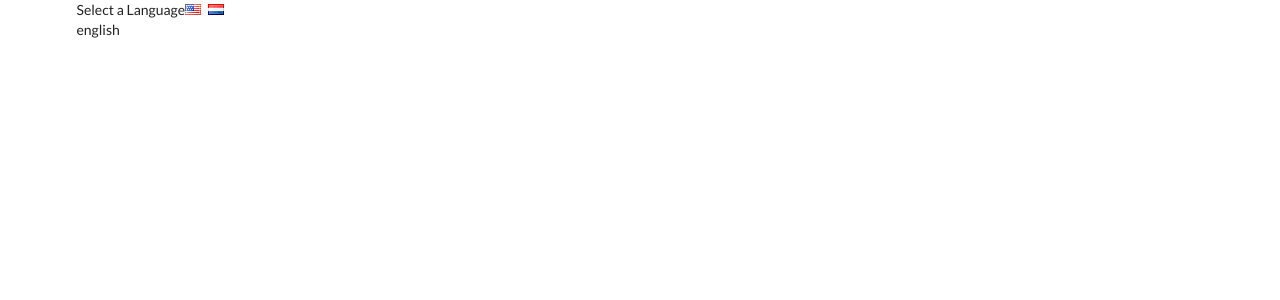
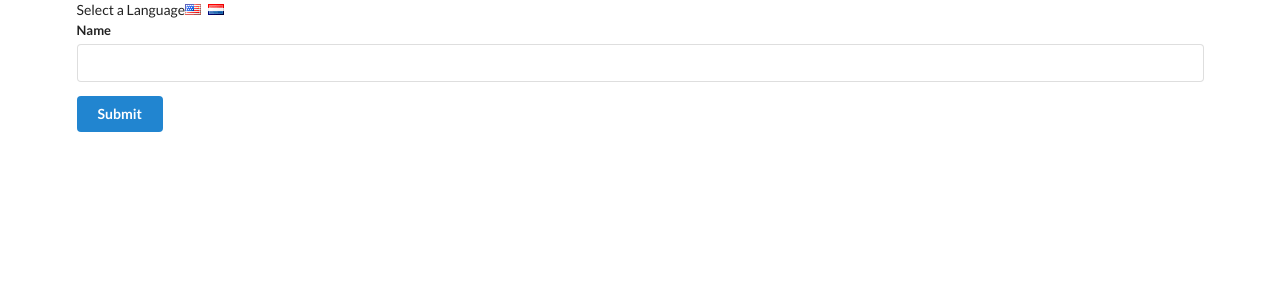
Before and after one commit to brianslab/udemy-react, a React (Create React App) app in the folder translate/: page / in a window 1280 px wide. Shown: the top 300 px of the page. Built offline with nearby package versions, Linux system fonts and the light colour scheme.

Commit message:
boilerplate components

```diff
--- a/translate/src/components/App.js
+++ b/translate/src/components/App.js
@@ -1,4 +1,6 @@
 import React from 'react';
+
+import UserCreate from './UserCreate';
 
 class App extends React.Component {
   state = { language: 'english' };
@@ -21,7 +23,7 @@ class App extends React.Component {
             onClick={() => this.onLanguageChange('dutch')}
           />
         </div>
-        {this.state.language}
+        <UserCreate />
       </div>
     );
   }
--- /dev/null
+++ b/translate/src/components/Button.js
@@ -0,0 +1,9 @@
+import React from 'react';
+
+class Button extends React.Component {
+  render () {
+    return <button className="ui button primary">Submit</button>;
+  }
+}
+
+export default Button;
--- /dev/null
+++ b/translate/src/components/Field.js
@@ -0,0 +1,14 @@
+import React from 'react';
+
+class Field extends React.Component {
+  render () {
+    return (
+      <div className="ui field">
+        <label>Name</label>
+        <input />
+      </div>
+    );
+  }
+}
+
+export default Field;
--- /dev/null
+++ b/translate/src/components/UserCreate.js
@@ -0,0 +1,15 @@
+import React from 'react';
+
+import Field from './Field';
+import Button from './Button';
+
+const UserCreate = () => {
+  return (
+    <div className="ui form">
+      <Field />
+      <Button />
+    </div>
+  );
+};
+
+export default UserCreate;
```
